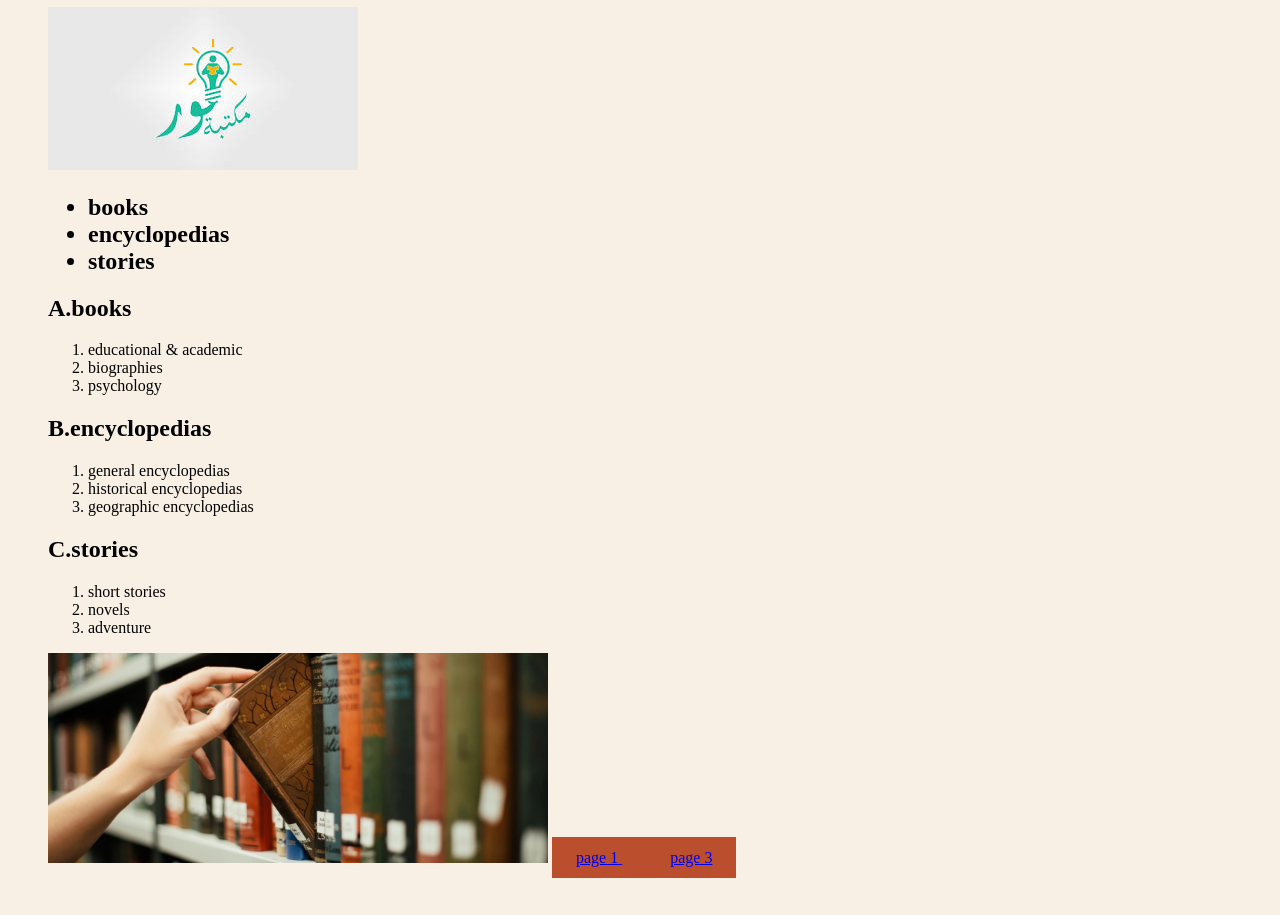
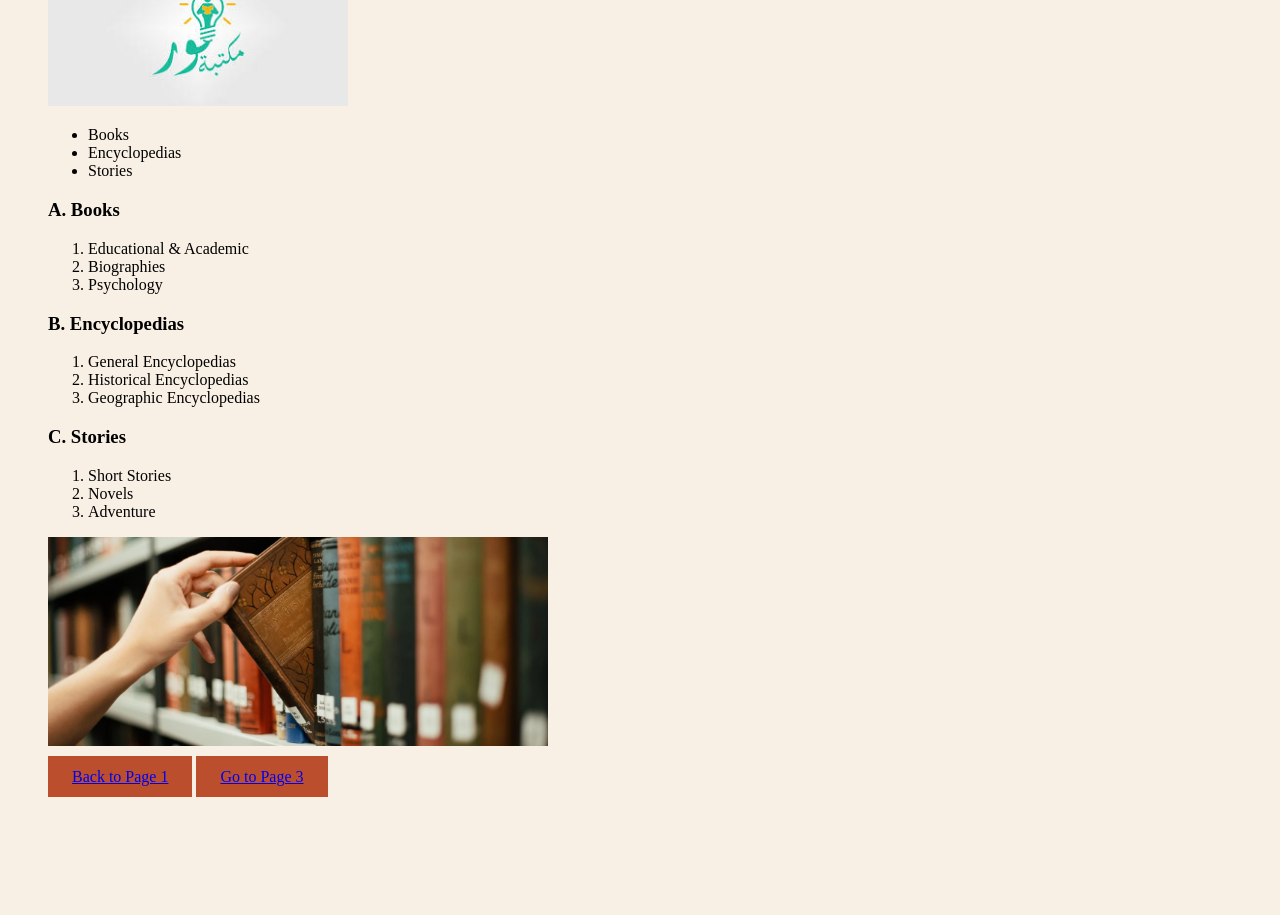
Before and after one commit to ashraqat292/porch-of-knowledge, a plain HTML site: page page2.html in a window 1280 px wide. Shown: the part 282-1197 px from the top of the page. After the commit the page ends 1116 px from the top, so only its background shows below. Drawn offline with Linux system fonts and the light colour scheme.

Commit message:
Update page2.html

```diff
--- a/page2.html
+++ b/page2.html
@@ -1,110 +1,54 @@
 <!DOCTYPE html>
-    <html>
+<html lang="ar">
 <head>
+    <meta charset="UTF-8">
     <link rel="stylesheet" href="style.css">
-
-               <title>
-                library
-               </title>
+    <title>Library</title>
 </head>
 <body class="page-two">
-        <div >
-            <h1>
-                The readers' gallery
-            </h1>
-
-
-
-
-        <h2>
-        welcome to the readers' gallery,the ultimate destination for book lovers,audiobook enthusiasts,and podcast fans. it is a place where you can collect books,embrace the nostalgic scent of paper, and savor evry word of  your favorite read. grab your drink, and let's leave an impact!
-       </h2>
-
+    <div>
+        <h1>The Readers' Gallery</h1>
+        <p>Welcome to the readers' gallery, the ultimate destination for book lovers, audiobook enthusiasts, and podcast fans. It is a place where you can collect books, embrace the nostalgic scent of paper, and savor every word of your favorite read. Grab your drink, and let's leave an impact!</p>
     </div>
 
-        <h1>
-            learn about reading categories
-
-
-        </h1>
-        <div class="containar">
+    <h2>Learn about reading categories</h2>
+    <div class="container">
         <a href="https://www.noor-book.com" target="_blank">
-            <img src="noor.jpg" alt="Noor-Book"/>
+            <img src="noor.jpg" alt="Noor-Book" width="300">
         </a>
     </div>
 
     <ul>
-        <h2>
-        <li>
-            books
-        </li>
-        <li>
-            encyclopedias
-        </li>
-        <li>
-            stories
-        </li>
-        </h2>
+        <li>Books</li>
+        <li>Encyclopedias</li>
+        <li>Stories</li>
     </ul>
 
+    <h3>A. Books</h3>
+    <ol>
+        <li>Educational & Academic</li>
+        <li>Biographies</li>
+        <li>Psychology</li>
+    </ol>
 
-        <h2>
-            A.books
-        </h2>
+    <h3>B. Encyclopedias</h3>
+    <ol>
+        <li>General Encyclopedias</li>
+        <li>Historical Encyclopedias</li>
+        <li>Geographic Encyclopedias</li>
+    </ol>
 
+    <h3>C. Stories</h3>
     <ol>
-                <li>
-                    educational & academic
-                </li>
-                <li>
-                    biographies
-                </li>
-                <li>
-                    psychology
-                </li>
+        <li>Short Stories</li>
+        <li>Novels</li>
+        <li>Adventure</li>
+    </ol>
 
-            </ol>
-            <h2>
-                B.encyclopedias
-            </h2>
-            <ol>
-                <li>
-                    general encyclopedias
-                </li>
-                <li>
-                    historical encyclopedias
-                </li>
-                <li>
-                    geographic encyclopedias
-                </li>
-            </ol>
-            <h2>
-                C.stories
-            </h2>
-            <ol>
-                <li>
-                    short stories
-                </li>
-                <li>
-                    novels
-                </li>
-                <li>
-                    adventure
-                </li>
+    <img src="book.webp" width="500px">
+    <br><br>
 
-            </ol>
-            <img src="book.webp " width="500px">
-
-
-                <a href="pages/page1.html"
-                    class="back-btn">page 1
-
-                </a>
-               </a>
-                <a href="pages/page3.html"
-                    class="back-btn">page 3
-
-                </a>
+    <a href="index.html" class="back-btn">Back to Page 1</a>
+    <a href="page3.html" class="back-btn">Go to Page 3</a>
 </body>
-
 </html>
```
Lines whose indentation alone changed are shown as unchanged.
